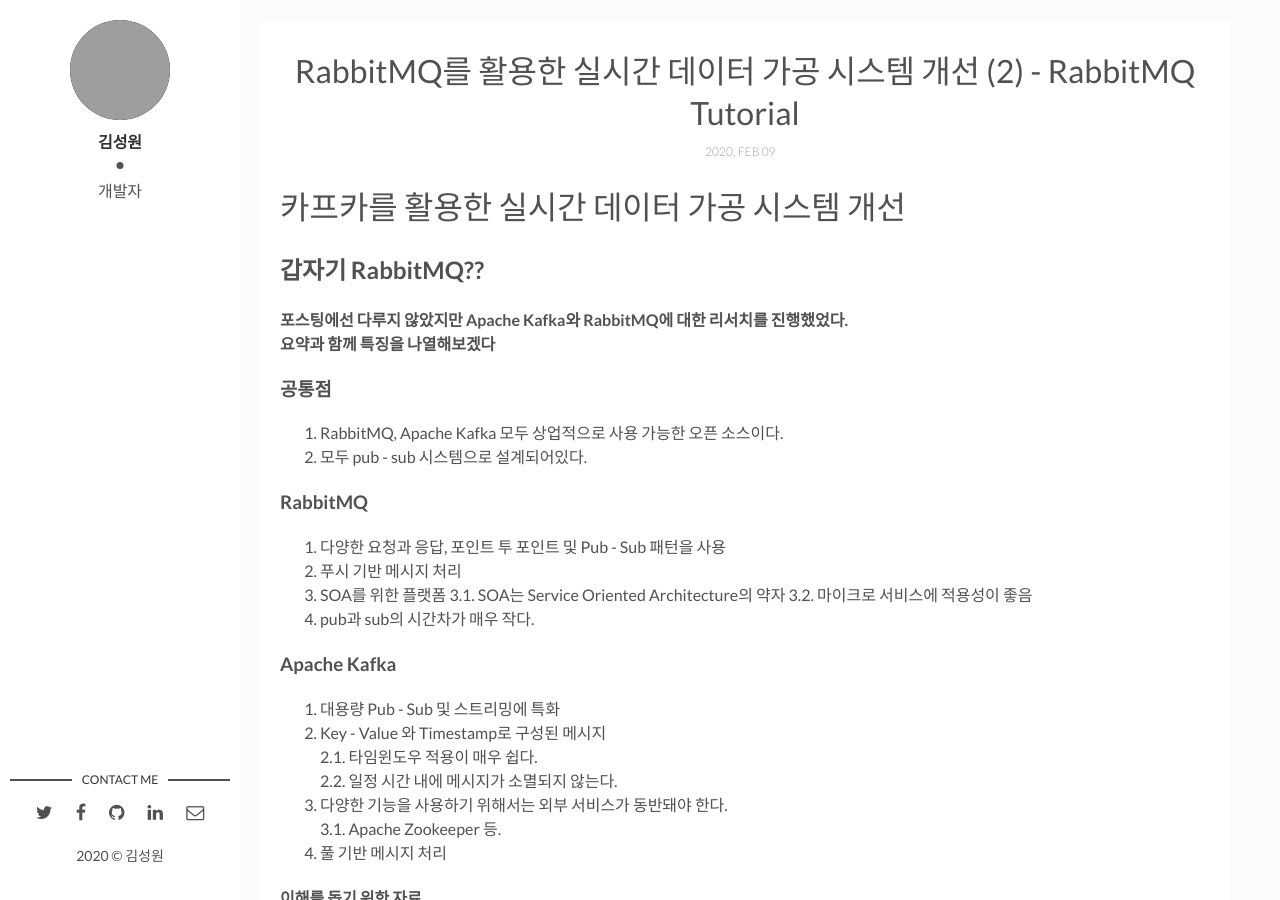
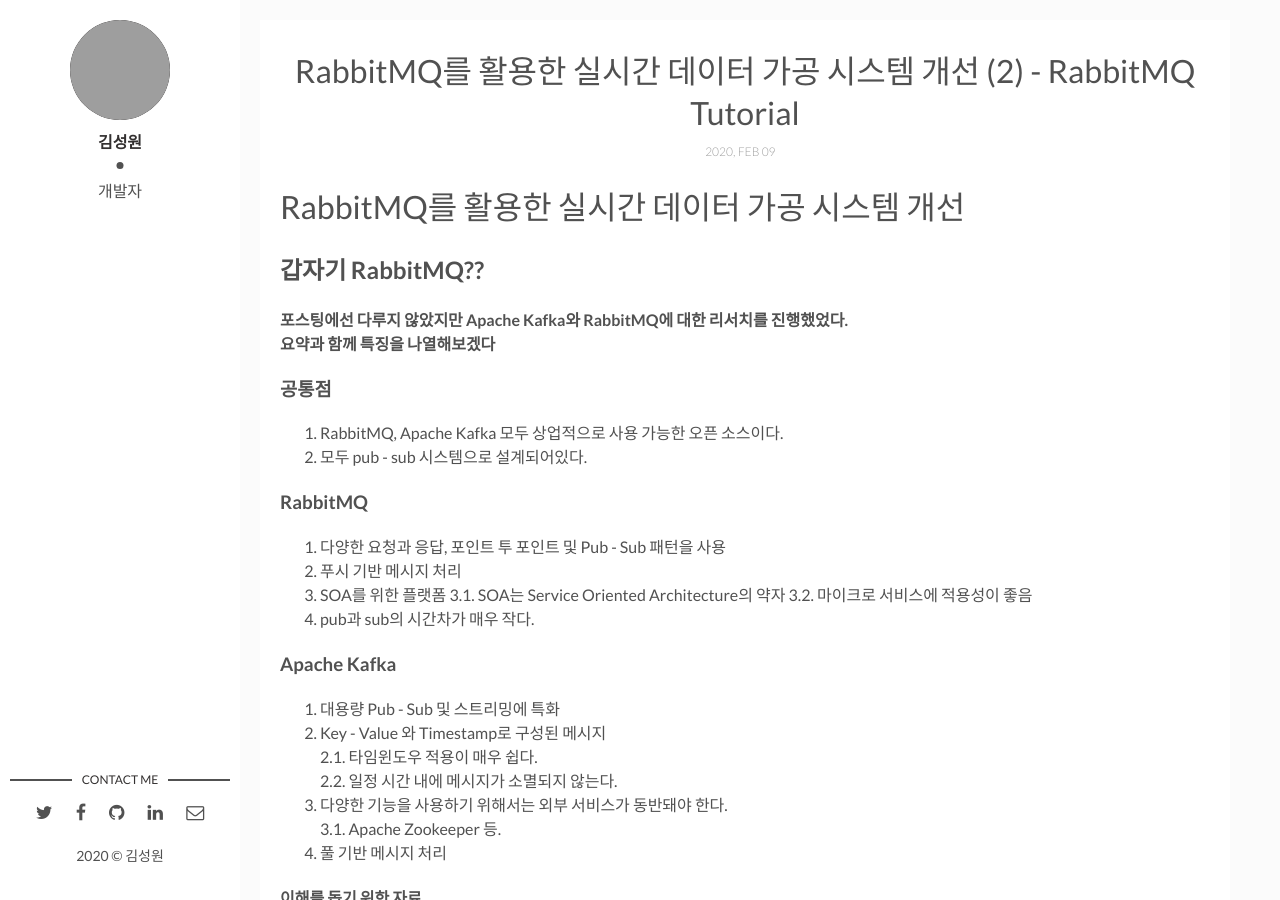
Before and after one commit to sungwonkim-dev/sungwonkim-dev.github.io, a Jekyll site: the page built from _posts/2020-02-10-real-time-application-improvement-with-rabbitmq-2.markdown, in a window 1280 px wide and 900 px high. Built offline with Jekyll 4.4.1, drawn with Linux system fonts in a browser that asks for light colours; comment, search, counter and statistics services are not loaded; grey boxes are pictures that could not be loaded.

Commit message:
real time application improvement with rabbitmq2

```diff
--- a/_posts/2020-01-31-real-time-application-improvement-with-rabbitmq-1.markdown
+++ b/_posts/2020-01-31-real-time-application-improvement-with-rabbitmq-1.markdown
@@ -8,7 +8,7 @@
 tags: [java, database, application-design] # add tag
 ---
 
-# 카프카를 활용한 실시간 데이터 가공 시스템 개선
+# RabbitMQ를 활용한 실시간 데이터 가공 시스템 개선
 ## 실시간 데이터 가공 시스템??
 ### [AS-IS]
 ![실시간 데이터 가공 시스템 요약도](../assets/img/post/live-data-processing-system-old.png)
--- a/_posts/2020-02-10-real-time-application-improvement-with-rabbitmq-2.markdown
+++ b/_posts/2020-02-10-real-time-application-improvement-with-rabbitmq-2.markdown
@@ -8,7 +8,7 @@
 tags: [java, rabbitmq, database, application-design] # add tag
 ---
 
-# 카프카를 활용한 실시간 데이터 가공 시스템 개선
+# RabbitMQ를 활용한 실시간 데이터 가공 시스템 개선
 ## 갑자기 RabbitMQ??
 **포스팅에선 다루지 않았지만 Apache Kafka와 RabbitMQ에 대한 리서치를 진행했었다.**
 **요약과 함께 특징을 나열해보겠다**
```
